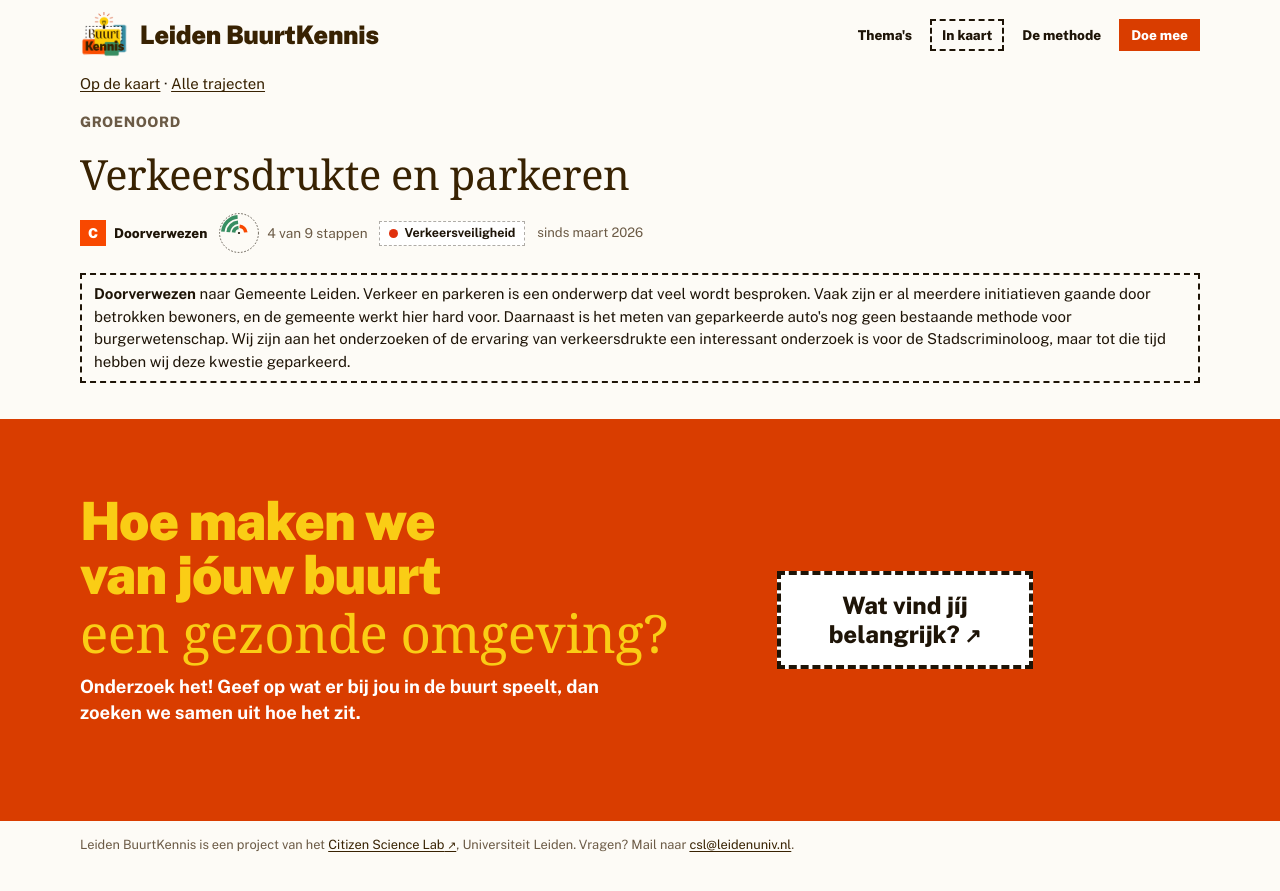
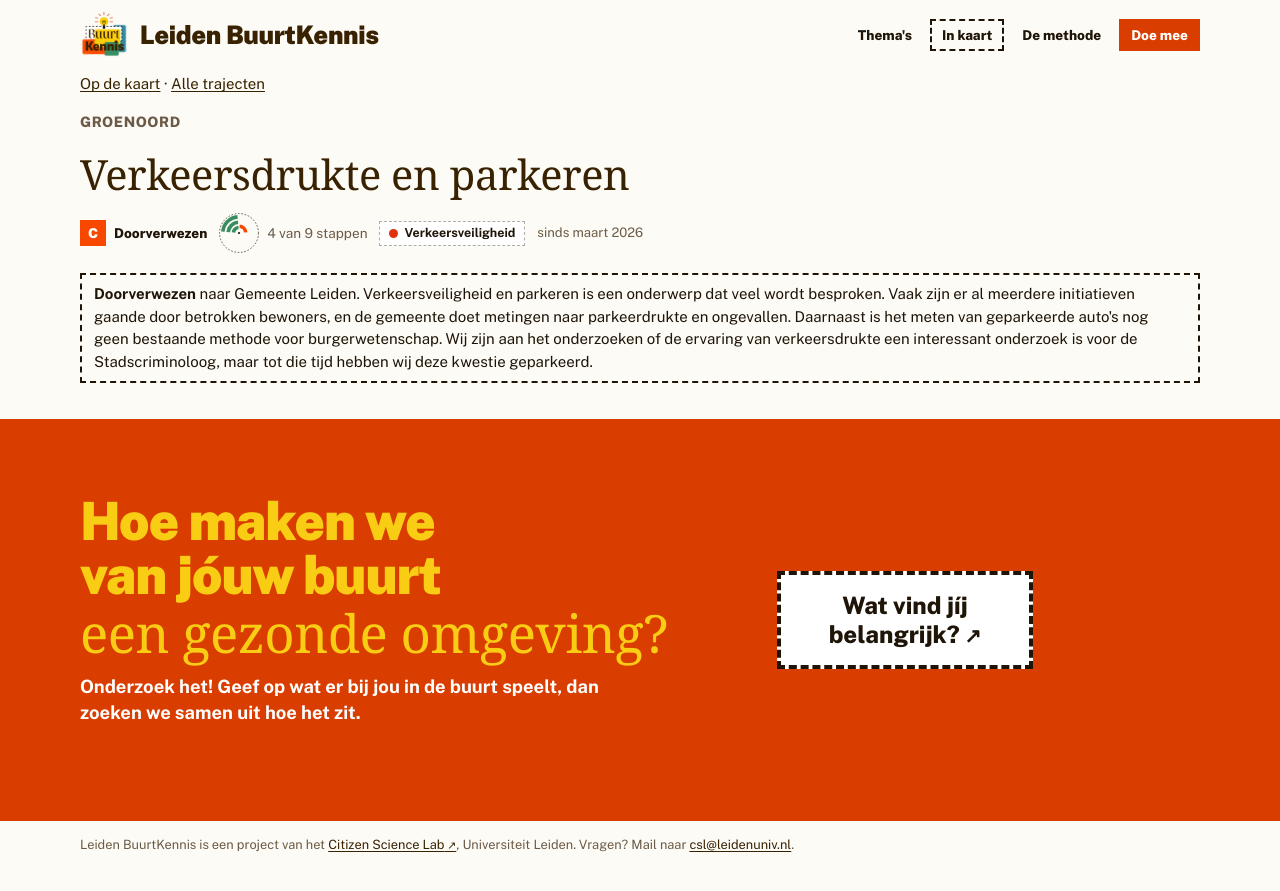
Before and after one commit to CitizenScienceLab/buurtkennis, a Jekyll site: the page built from _trajecten/verkeersdrukte-en-parkeren.md, in a window 1280 px wide. Shown: the top 891 px of the page. Built offline with Jekyll 4.4.1, drawn with Linux system fonts in a browser that asks for light colours; some web fonts are replaced.

Commit message:
Update _trajecten/verkeersdrukte-en-parkeren.md (via Pages CMS)

```diff
--- a/_trajecten/verkeersdrukte-en-parkeren.md
+++ b/_trajecten/verkeersdrukte-en-parkeren.md
@@ -7,12 +7,13 @@ stappen:
   - c1
 fase: C
 stap: doorverwezen
-reden: Verkeer en parkeren is een onderwerp dat veel wordt besproken. Vaak zijn
-  er al meerdere initiatieven gaande door betrokken bewoners, en de gemeente
-  werkt hier hard voor. Daarnaast is het meten van geparkeerde auto's nog geen
-  bestaande methode voor burgerwetenschap. Wij zijn aan het onderzoeken of de
-  ervaring van verkeersdrukte een interessant onderzoek is voor de
-  Stadscriminoloog, maar tot die tijd hebben wij deze kwestie geparkeerd.
+reden: Verkeersveiligheid en parkeren is een onderwerp dat veel wordt besproken.
+  Vaak zijn er al meerdere initiatieven gaande door betrokken bewoners, en de
+  gemeente doet metingen naar parkeerdrukte en ongevallen. Daarnaast is het
+  meten van geparkeerde auto's nog geen bestaande methode voor burgerwetenschap.
+  Wij zijn aan het onderzoeken of de ervaring van verkeersdrukte een interessant
+  onderzoek is voor de Stadscriminoloog, maar tot die tijd hebben wij deze
+  kwestie geparkeerd.
 naar: Gemeente Leiden
 thema: veiligheid
 buurten:
```
